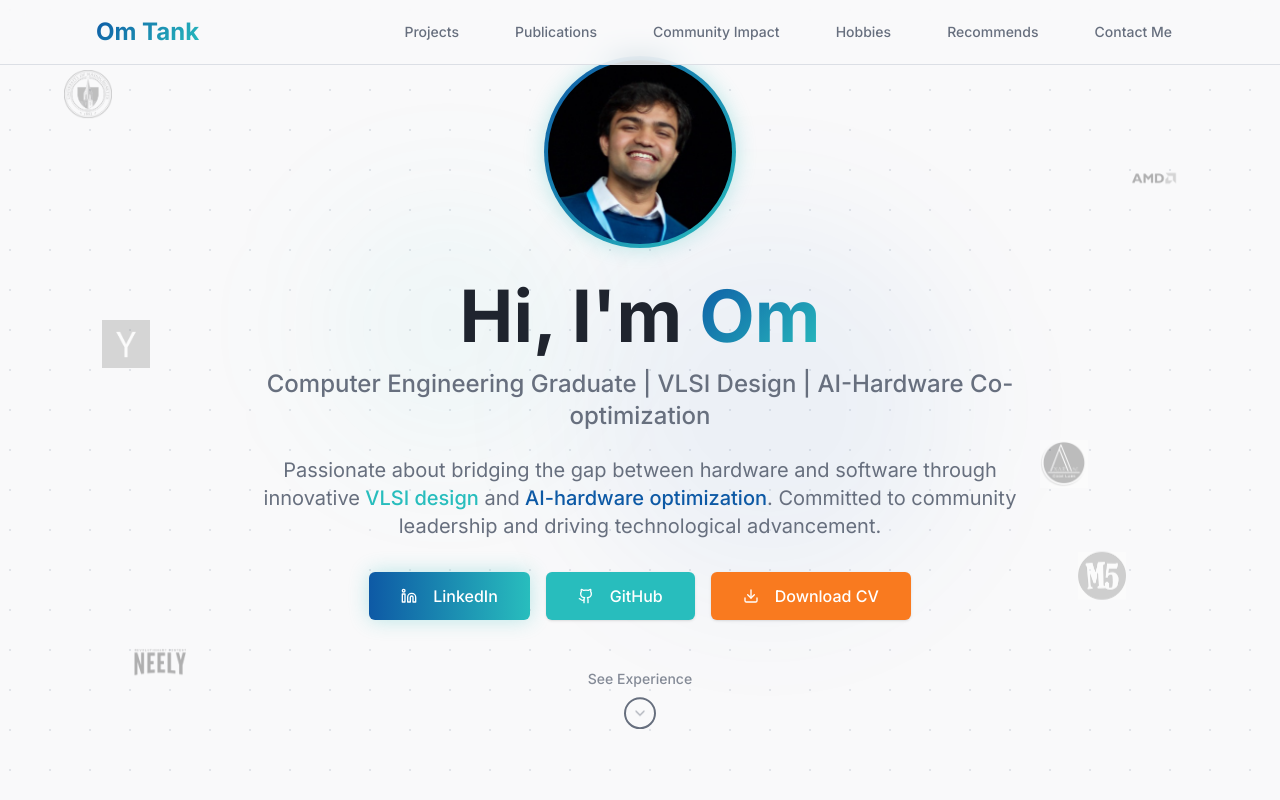
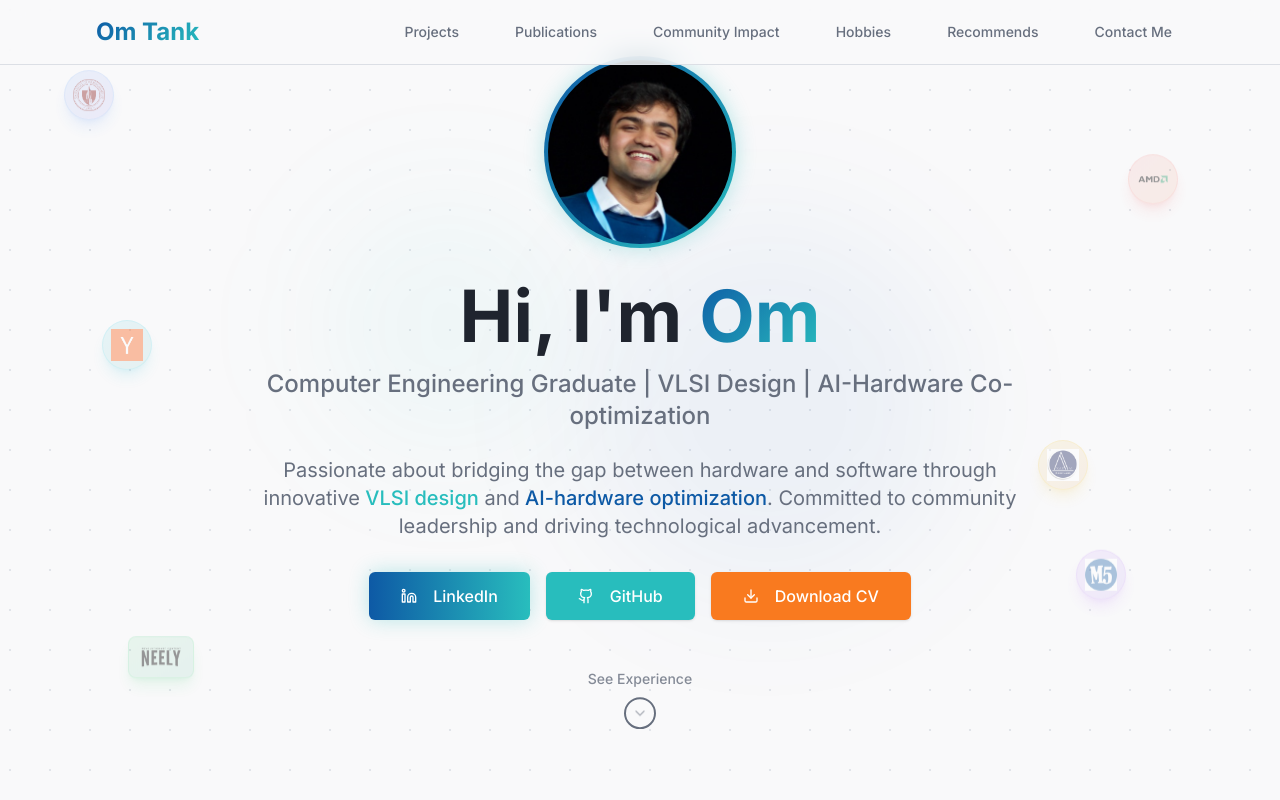
Before and after one commit to OTANK10/om-tank-nexus, a React (Vite) app: page / in a window 1280 px wide. Shown: the top 800 px of the page. Built offline with nearby package versions, Linux system fonts and the light colour scheme.

Commit message:
Add color to logos
Add colors to the floating company logos in the hero background.

```diff
--- a/src/components/Hero.tsx
+++ b/src/components/Hero.tsx
@@ -10,59 +10,71 @@ const Hero = () => {
         <div className="absolute bottom-1/4 right-1/4 w-48 h-48 md:w-96 md:h-96 bg-primary/5 rounded-full blur-3xl animate-float" style={{ animationDelay: '2s' }} />
 
         {/* Floating Company Logos */}
-        <div className="absolute inset-0 opacity-30">
+        <div className="absolute inset-0 opacity-40">
           {/* UMass Logo */}
           <div className="absolute top-[10%] left-[5%] animate-float" style={{ animationDelay: '0s', animationDuration: '15s' }}>
+            <div className="relative p-2 rounded-full bg-gradient-to-br from-blue-500/20 to-indigo-600/20 backdrop-blur-sm border border-blue-400/30 shadow-lg shadow-blue-500/25 hover:shadow-blue-500/50 transition-all duration-300 hover:scale-110">
               <img
                 src="/lovable-uploads/840b11ca-d415-47c5-af0d-a26909dae55b.png"
                 alt="UMass Amherst logo"
-              className="w-8 h-8 md:w-12 md:h-12 object-contain filter grayscale hover:grayscale-0 transition-all duration-300"
+                className="w-6 h-6 md:w-8 md:h-8 object-contain transition-all duration-300 hover:brightness-110"
               />
+            </div>
           </div>
 
           {/* AMD Logo */}
           <div className="absolute top-[20%] right-[8%] animate-float" style={{ animationDelay: '2s', animationDuration: '18s' }}>
+            <div className="relative p-2 rounded-full bg-gradient-to-br from-red-500/20 to-orange-600/20 backdrop-blur-sm border border-red-400/30 shadow-lg shadow-red-500/25 hover:shadow-red-500/50 transition-all duration-300 hover:scale-110">
               <img
                 src="/lovable-uploads/7b7ab3a5-2e6c-4b1d-bb5b-5272972a273c.png"
                 alt="AMD logo"
-              className="w-8 h-8 md:w-12 md:h-12 object-contain filter grayscale hover:grayscale-0 transition-all duration-300"
+                className="w-6 h-6 md:w-8 md:h-8 object-contain transition-all duration-300 hover:brightness-110"
               />
+            </div>
           </div>
 
           {/* Neely Logo */}
           <div className="absolute bottom-[15%] left-[10%] animate-float" style={{ animationDelay: '4s', animationDuration: '20s' }}>
+            <div className="relative p-2 rounded-lg bg-gradient-to-br from-green-500/20 to-emerald-600/20 backdrop-blur-sm border border-green-400/30 shadow-lg shadow-green-500/25 hover:shadow-green-500/50 transition-all duration-300 hover:scale-110">
               <img
                 src="/lovable-uploads/92b24c52-5193-4847-a4c9-a8379f244495.png"
                 alt="Neely & Daughters logo"
-              className="w-12 h-6 md:w-16 md:h-8 object-contain filter grayscale hover:grayscale-0 transition-all duration-300"
+                className="w-10 h-5 md:w-12 md:h-6 object-contain transition-all duration-300 hover:brightness-110"
               />
+            </div>
           </div>
 
           {/* M5 Makerspace Logo */}
           <div className="absolute bottom-[25%] right-[12%] animate-float" style={{ animationDelay: '6s', animationDuration: '16s' }}>
+            <div className="relative p-2 rounded-full bg-gradient-to-br from-purple-500/20 to-violet-600/20 backdrop-blur-sm border border-purple-400/30 shadow-lg shadow-purple-500/25 hover:shadow-purple-500/50 transition-all duration-300 hover:scale-110">
               <img
                 src="/lovable-uploads/7f3d2ffd-78a2-415b-8ae0-083eea674d9f.png"
                 alt="M5 Makerspace logo"
-              className="w-8 h-8 md:w-12 md:h-12 object-contain filter grayscale hover:grayscale-0 transition-all duration-300"
+                className="w-6 h-6 md:w-8 md:h-8 object-contain transition-all duration-300 hover:brightness-110"
               />
+            </div>
           </div>
 
           {/* Tyre YC Startup Logo */}
           <div className="absolute top-[40%] left-[8%] animate-float" style={{ animationDelay: '8s', animationDuration: '22s' }}>
+            <div className="relative p-2 rounded-full bg-gradient-to-br from-cyan-500/20 to-teal-600/20 backdrop-blur-sm border border-cyan-400/30 shadow-lg shadow-cyan-500/25 hover:shadow-cyan-500/50 transition-all duration-300 hover:scale-110">
               <img
                 src="/lovable-uploads/f6fab023-9a50-4a7f-bc28-9a15ff35cbda.png"
                 alt="Tyre YC Startup logo"
-              className="w-8 h-8 md:w-12 md:h-12 object-contain filter grayscale hover:grayscale-0 transition-all duration-300"
+                className="w-6 h-6 md:w-8 md:h-8 object-contain transition-all duration-300 hover:brightness-110"
               />
+            </div>
           </div>
 
           {/* Axaram Codelabs Logo */}
           <div className="absolute top-[55%] right-[15%] animate-float" style={{ animationDelay: '10s', animationDuration: '14s' }}>
+            <div className="relative p-2 rounded-full bg-gradient-to-br from-yellow-500/20 to-amber-600/20 backdrop-blur-sm border border-yellow-400/30 shadow-lg shadow-yellow-500/25 hover:shadow-yellow-500/50 transition-all duration-300 hover:scale-110">
               <img
                 src="/lovable-uploads/24d4654e-0ca1-482e-8d06-92fe1b554be3.png"
                 alt="Axaram Codelabs logo"
-              className="w-8 h-8 md:w-12 md:h-12 object-contain filter grayscale hover:grayscale-0 transition-all duration-300"
+                className="w-6 h-6 md:w-8 md:h-8 object-contain transition-all duration-300 hover:brightness-110"
               />
+            </div>
           </div>
         </div>
       </div>
```
Lines whose indentation alone changed are shown as unchanged.
